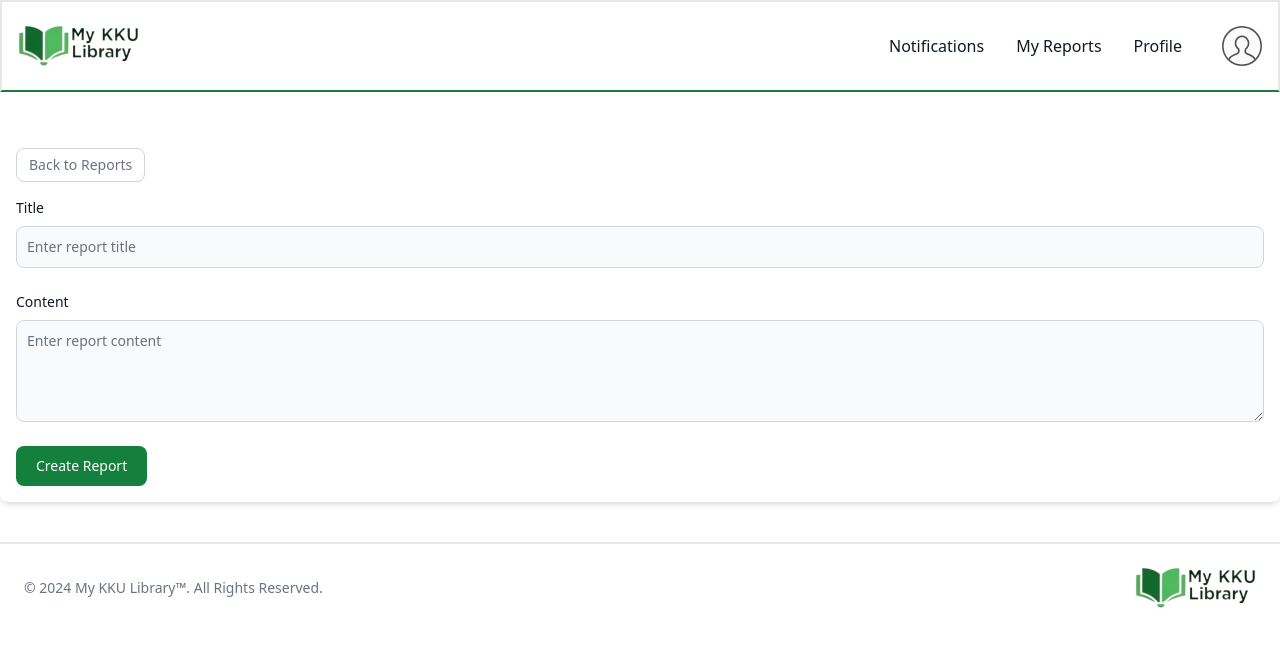
After one commit to Abubakr-Alsheikh/my-kuu-library, a Django app: page /reports/add/ in a window 1280 px wide. The commit adds this page. Shown: the top 647 px of the page. Run offline with Django 5.2, Linux system fonts and the light colour scheme; the visitor is signed in with stand-in values (Sample User, id 1); some libraries are stand-ins or nearby versions.

Commit message:
Adding user reports and to add report

```diff
--- a/core/urls.py
+++ b/core/urls.py
@@ -10,8 +10,10 @@ urlpatterns = [
     path('resources/', views.resources, name='resources'),
     path('reports/', views.reports, name='reports'),
     path('reports/<int:pk>/', views.report_detail, name='report_detail'),
+    path('categories/<int:pk>/', views.category_detail, name='category_detail'),
+    path('resources/<str:resource_type>/<int:pk>/', views.resource_detail, name='resource_detail'),
+    path('profile/', views.profile, name='profile'),
+    path('user-reports/', views.user_reports, name='user_reports'),
+    path('reports/add/', views.add_report, name='add_report'),
     path('notifications/', views.notifications, name='notifications'),
-    path('profile/', views.profile, name='profile'),
-    path('categories/<int:pk>/', views.category_detail, name='category_detail'),
-    path('resources/<str:resource_type>/<int:pk>/', views.resource_detail, name='resource_detail'), # Updated path
 ] + static(settings.MEDIA_URL, document_root=settings.MEDIA_ROOT)
--- a/core/views.py
+++ b/core/views.py
@@ -4,6 +4,7 @@ from django.contrib.auth.decorators import login_required
 from django.utils import timezone
 from django.db.models import Q
 from core.models import Book, Category, EJournal, Report, ViewedResource
+from django.contrib import messages
 
 
 @login_required
@@ -148,3 +149,24 @@ def profile(request):
         })
 
     return render(request, 'user/profile.html', {'resources': resources})
+
+
+@login_required
+def user_reports(request):
+    all_reports = Report.objects.filter(author=request.user).order_by('-date_published')
+    return render(request, 'user/reports.html', {'all_reports': all_reports})
+
+@login_required
+def add_report(request):
+    if request.method == 'POST':
+        title = request.POST.get('title')
+        content = request.POST.get('content')
+
+        if title and content:
+            new_report = Report(title=title, content=content, author=request.user)
+            new_report.save()
+            messages.success(request, 'Report created successfully!')
+            return redirect('core:user_reports')
+        else:
+            messages.error(request, 'Please fill in all fields.')
+    return render(request, 'user/add_report.html')
--- /dev/null
+++ b/templates/user/add_report.html
@@ -0,0 +1,34 @@
+{% extends "_base.html" %}
+{% load static %}
+{% block content %}
+{% include "user/header.html" %}
+
+<div class="container mx-auto my-10">
+  <div class="relative overflow-x-auto p-4 shadow-md sm:rounded-lg">
+    <div class="flex-column flex flex-wrap items-center justify-between space-y-4 pb-4 sm:flex-row sm:space-y-0">
+      <div>
+        <a href="{% url 'core:user_reports' %}" class="dark:bg-gray-800 dark:text-white dark:border-gray-600 dark:hover:bg-gray-700 dark:hover:border-gray-600 dark:focus:ring-gray-700 inline-flex items-center rounded-lg border border-gray-300 bg-white px-3 py-1.5 text-sm font-medium text-gray-500 hover:bg-gray-100 focus:outline-none focus:ring-4 focus:ring-gray-100" type="button">Back to Reports</a>
+      </div>
+    </div>
+
+    <form method="POST" action="{% url 'core:add_report' %}">
+      {% csrf_token %}
+      <div class="mb-6">
+        <label for="title" class="dark:text-white mb-2 block text-sm font-medium text-gray-900">Title</label>
+        <input type="text" id="title" name="title" class="dark:bg-gray-700 dark:border-gray-600 dark:placeholder-gray-400 dark:text-white dark:focus:ring-primary-500 dark:focus:border-primary-500 block w-full rounded-lg border border-gray-300 bg-gray-50 p-2.5 text-sm text-gray-900 focus:border-primary-600 focus:ring-primary-600" placeholder="Enter report title" required>
+      </div>
+
+      <div class="mb-6">
+        <label for="content" class="dark:text-white mb-2 block text-sm font-medium text-gray-900">Content</label>
+        <textarea id="content" name="content" rows="4" class="dark:bg-gray-700 dark:border-gray-600 dark:placeholder-gray-400 dark:text-white dark:focus:ring-primary-500 dark:focus:border-primary-500 block w-full rounded-lg border border-gray-300 bg-gray-50 p-2.5 text-sm text-gray-900 focus:border-primary-500 focus:ring-primary-500" placeholder="Enter report content" required></textarea>
+      </div>
+
+      <button type="submit" class="dark:bg-primary-600 dark:hover:bg-primary-700 dark:focus:ring-primary-800 inline-flex items-center rounded-lg bg-primary-700 px-5 py-2.5 text-center text-sm font-medium text-white hover:bg-primary-800 focus:outline-none focus:ring-4 focus:ring-primary-300">
+        Create Report
+      </button>
+    </form>
+  </div>
+</div>
+
+{% include "include/footer.html" %}
+{% endblock content %}
--- a/templates/user/header.html
+++ b/templates/user/header.html
@@ -44,7 +44,7 @@
             <a href="{% url 'core:notifications' %}" class="dark:text-white md:dark:hover:text-primary-500 dark:hover:bg-gray-700 dark:hover:text-white md:dark:hover:bg-transparent dark:border-gray-700 block rounded px-3 py-2 text-gray-900 hover:bg-gray-100 md:p-0 md:hover:bg-transparent md:hover:text-primary-700">Notifications</a>
           </li>
           <li>
-            <a href="{% url 'core:reports' %}" class="dark:text-white md:dark:hover:text-primary-500 dark:hover:bg-gray-700 dark:hover:text-white md:dark:hover:bg-transparent dark:border- block rounded px-3 py-2 text-gray-900 hover:bg-gray-100 md:p-0 md:hover:bg-transparent md:hover:text-primary-700">My Reports</a>
+            <a href="{% url 'core:user_reports' %}" class="dark:text-white md:dark:hover:text-primary-500 dark:hover:bg-gray-700 dark:hover:text-white md:dark:hover:bg-transparent dark:border- block rounded px-3 py-2 text-gray-900 hover:bg-gray-100 md:p-0 md:hover:bg-transparent md:hover:text-primary-700">My Reports</a>
           </li>
           <li>
             <a href="{% url 'core:profile' %}" class="dark:text-white md:dark:hover:text-primary-500 dark:hover:bg-gray-700 dark:hover:text-white md:dark:hover:bg-transparent dark:border-gray-700 block rounded px-3 py-2 text-gray-900 hover:bg-gray-100 md:p-0 md:hover:bg-transparent md:hover:text-primary-700">Profile</a>
```
Also changed, not shown: templates/user/reports.html (added, +62 -0 lines).
